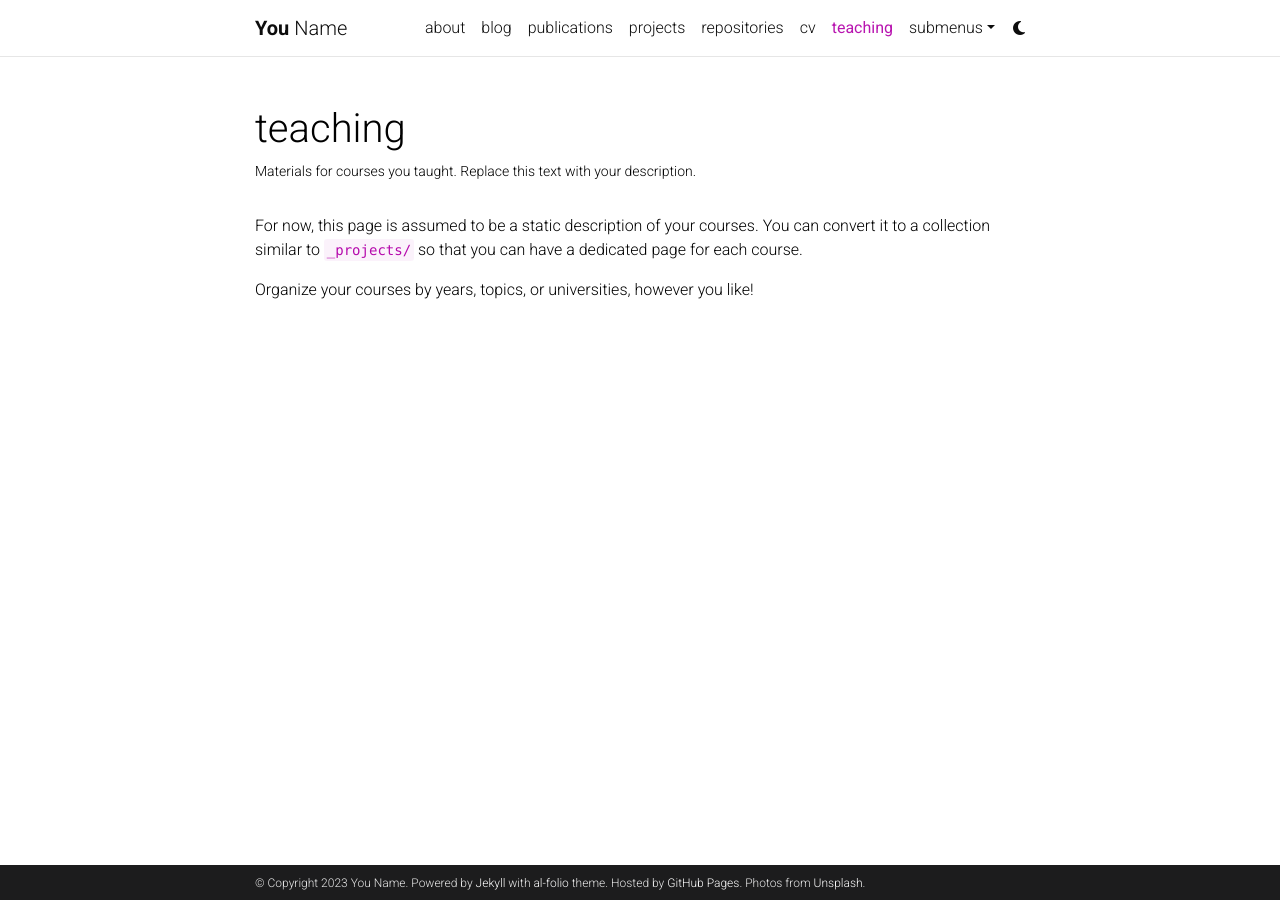
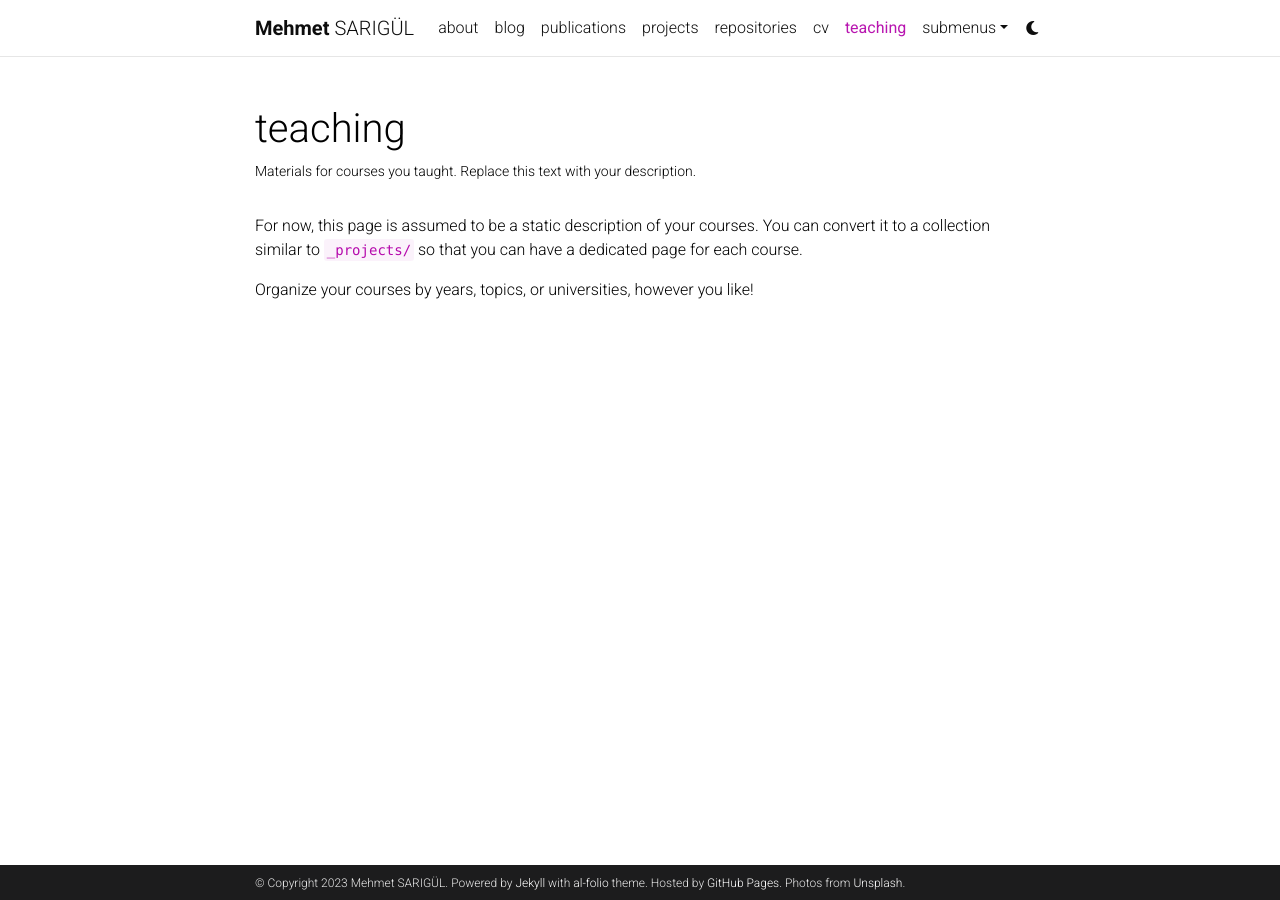
Before and after one commit to mhmtsarigul/mhmtsarigul.github.io, a Jekyll site: the page built from _pages/teaching.md, in a window 1280 px wide. Built offline with Jekyll 4.4.1, drawn with Linux system fonts in a browser that asks for light colours; comment, search, counter and statistics services are not loaded; a style sheet for code colours, icons or effects is not loaded; some of the changed lines change nothing that is shown.

Commit message:
Update _config.yml

```diff
--- a/_config.yml
+++ b/_config.yml
@@ -3,17 +3,17 @@
 # -----------------------------------------------------------------------------
 
 title: blank # the website title (if blank, full name will be used instead)
-first_name: You
+first_name: Mehmet
 middle_name:
-last_name: Name
-email: you@example.com
+last_name: SARIGÜL
+email: msarigul@cu.edu.tr
 description: > # the ">" symbol means to ignore newlines until "footer_text:"
   A simple, whitespace theme for academics. Based on [*folio](https://github.com/bogoli/-folio) design.
 footer_text: >
   Powered by <a href="https://jekyllrb.com/" target="_blank">Jekyll</a> with <a href="https://github.com/alshedivat/al-folio">al-folio</a> theme.
   Hosted by <a href="https://pages.github.com/" target="_blank">GitHub Pages</a>.
   Photos from <a href="https://unsplash.com" target="_blank">Unsplash</a>.
-keywords: jekyll, jekyll-theme, academic-website, portfolio-website  # add your own keywords or leave empty
+keywords: deep learning, reinforcement learning, computer vision
 
 lang: en # the language of your site (for example: en, fr, cn, ru, etc.)
 icon:   # the emoji used as the favicon (alternatively, provide image name in /assets/img/)
@@ -71,16 +71,16 @@
 # Social integration
 # -----------------------------------------------------------------------------
 
-github_username: # your GitHub user name
+github_username: mhmtsarigul # your GitHub user name
 gitlab_username: # your GitLab user name
-twitter_username: # your Twitter handle
+twitter_username: mhmtsarigul # your Twitter handle
 mastodon_username: # your mastodon instance+username in the format instance.tld/@username
-linkedin_username: # your LinkedIn user name
+linkedin_username: mehmet-sarıgül-b7a05a19# your LinkedIn user name
 telegram_username: # your Telegram user name
-scholar_userid: # your Google Scholar ID
+scholar_userid: yo_6rP4AAAAJ# your Google Scholar ID
 semanticscholar_id: # your Semantic Scholar ID
 whatsapp_number: # your WhatsApp number (full phone number in international format. Omit any zeroes, brackets, or dashes when adding the phone number in international format.)
-orcid_id: # your ORCID ID
+orcid_id: 0000-0001-7323-6864# your ORCID ID
 medium_username: # your Medium username
 quora_username: # your Quora username
 publons_id: # your ID on Publons
```
